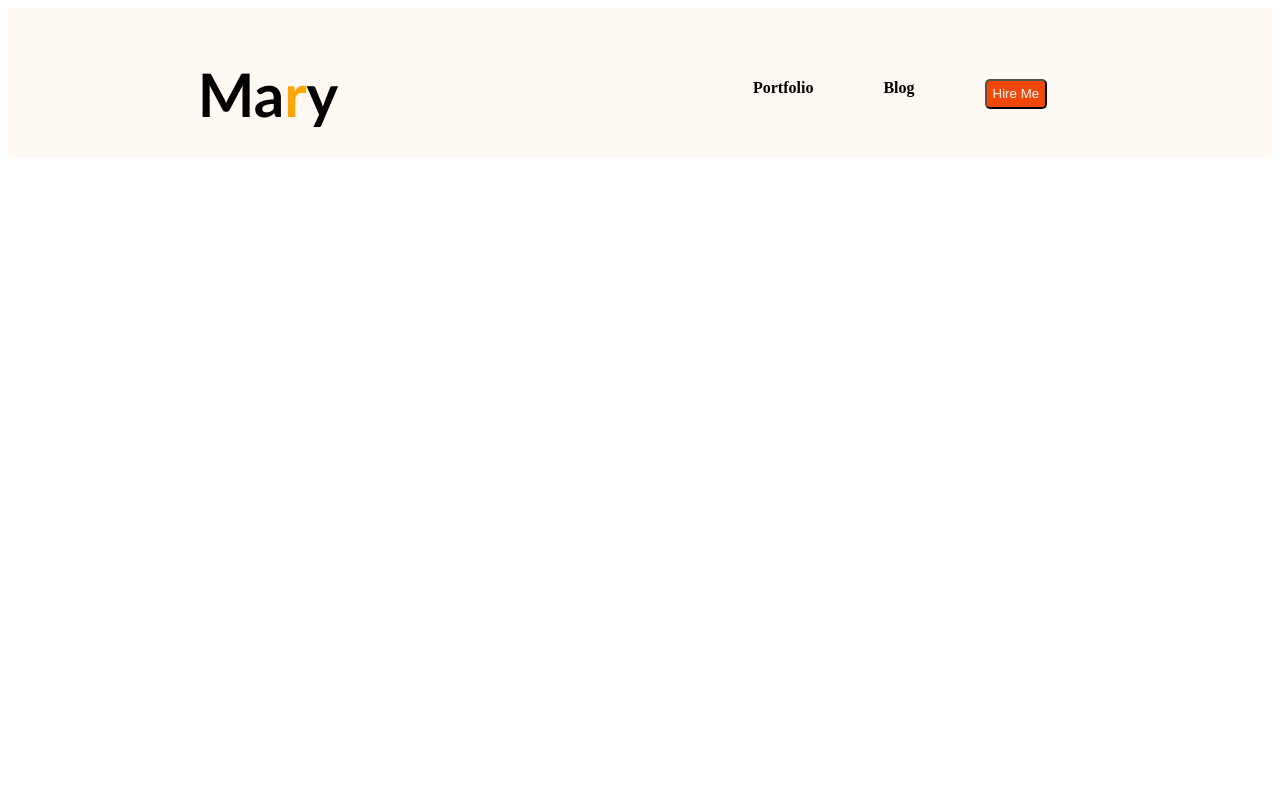
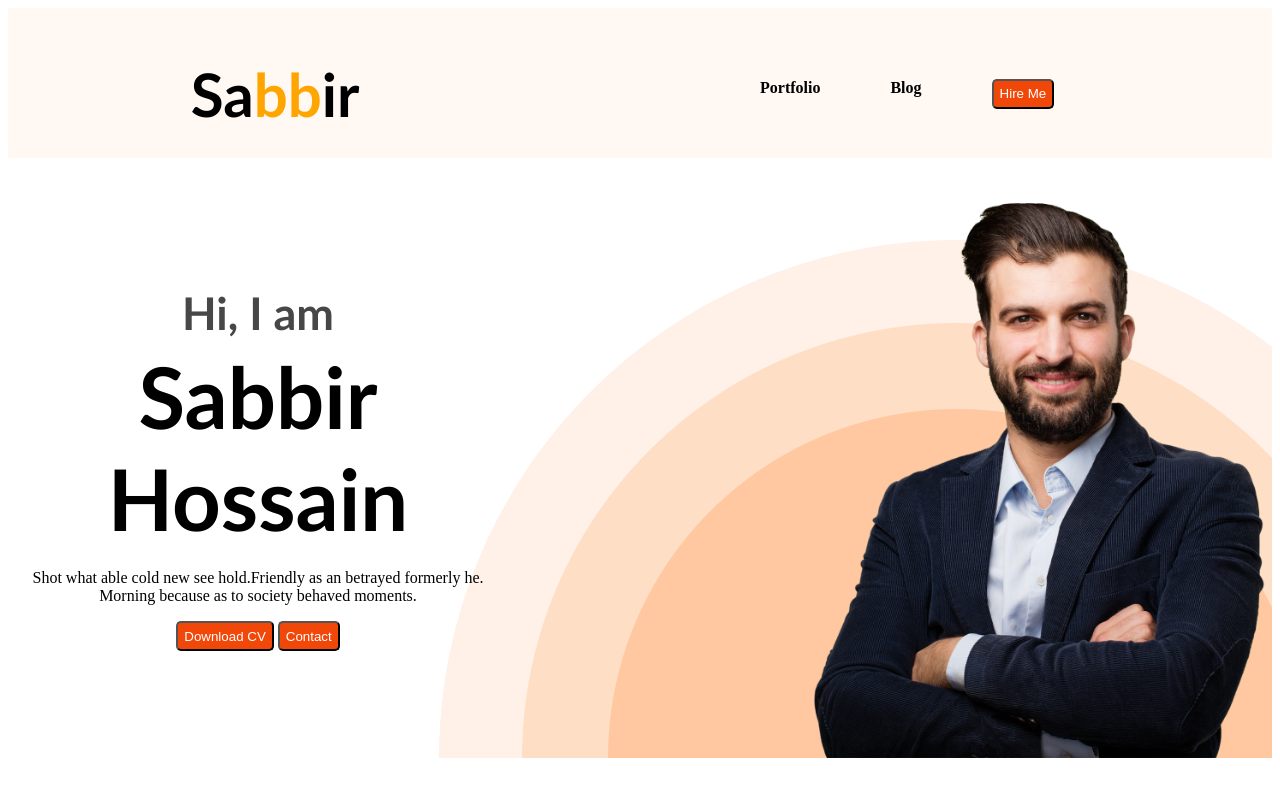
Before and after one commit to sabbirhossain90/developer-portfolio, a plain HTML site: page indecx.html in a window 1280 px wide. Drawn offline with Linux system fonts and the light colour scheme.

Commit message:
head complete

```diff
--- a/indecx.html
+++ b/indecx.html
@@ -8,10 +8,10 @@
 </head>
 <body>
     <header>
-        <div class="header">
+        <div class="header-menu">
             <nav>
                 <div class="menu-iteam">
-                    <div class="head"><h2>Ma<span class="holud">r</span>y</h2>
+                    <div class="head"><h2>Sa<span class="holud">bb</span>ir</h2>
                     </div>
 
                     <div class="developer-menus">
@@ -25,6 +25,17 @@
                     </div>
                 </div>
             </nav>
+            <div class="banner">
+                <div class="banner-content">
+                    <h3 class="banner-greting">Hi, I am</h3>
+                    <h1 class="banner-title">Sabbir Hossain</h1>
+                    <p>Shot what able cold new see hold.Friendly as an betrayed formerly he. Morning because as to society behaved moments.</p>
+                    <button class="btn1">Download CV</button>
+                    <button class="btn1">Contact</button>
+                </div>
+                <img class="profile-picture" src="./styles/hardy.png" alt="">
+
+            </div>
 
 
         </div>
@@ -34,6 +45,11 @@
 
 
     </header>
+    <main>
+        <section>
+
+        </section>
+    </main>
 
 
 
--- a/styles/style.css
+++ b/styles/style.css
@@ -28,8 +28,38 @@
     ;
     border-radius: 5px;
 }
-.header{
+.header-menu{
     background-color: #fff8f3;
     height: 150px;
     text-align: center;
+
 }
+.banner{
+    display: flex;
+    align-items: center;
+    background-image: url(./header_bg.png);
+    background-repeat: no-repeat;
+    background-position: bottom right;
+    justify-content: space-between;
+}
+.profile-picture{
+    width: 500px;
+}
+.banner-content{
+    max-width: 500px;
+
+}
+.banner-greting{
+    font-size: 45px;
+    color: #474747;
+    font-family: 'Gill Sans', 'Gill Sans MT', Calibri, 'Trebuchet MS', sans-serif;
+    margin: 0%;
+}
+.banner-title{
+    font-size: 85px;
+    font-weight: 700px
+    ;
+    margin-top: 5px;
+    font-family:'Gill Sans', 'Gill Sans MT', Calibri, 'Trebuchet MS', sans-serif;
+    margin-bottom: 20px;
+}
```
